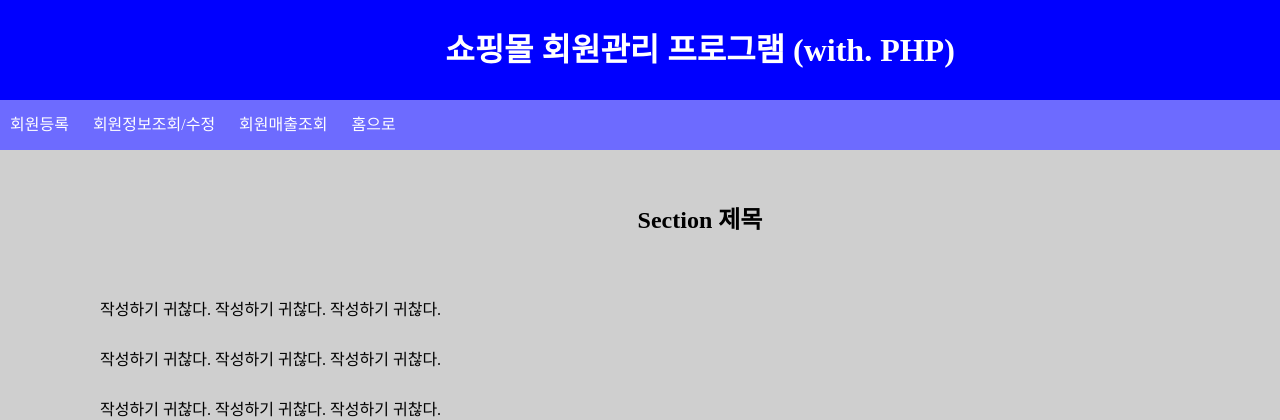
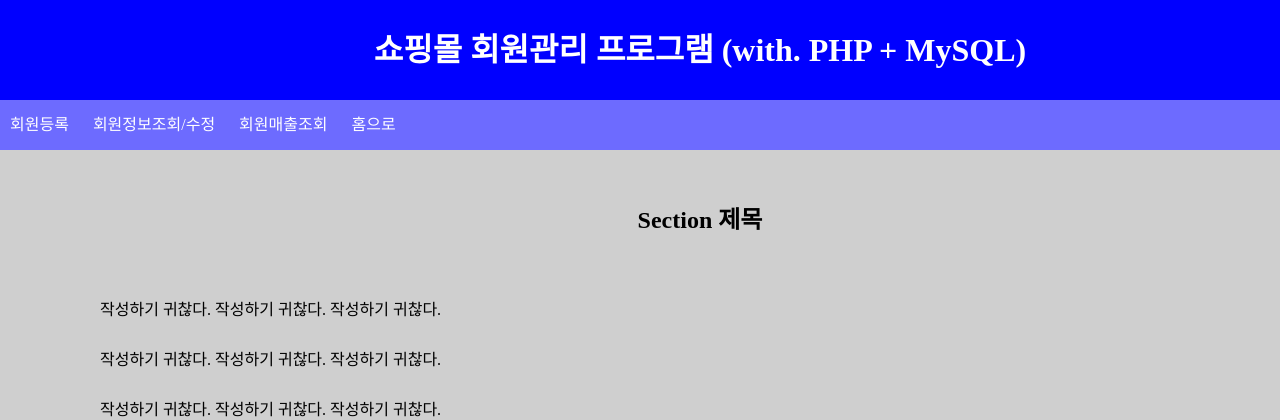
Before and after one commit to dev-seolgang/PHP, a PHP site: page /index.php in a window 1280 px wide; the page is wider, and only the part inside the window is pictured. Shown: the top 420 px of that part. Run offline with PHP 8.4, Linux system fonts and the light colour scheme.

Commit message:
Update header.php

```diff
--- a/header.php
+++ b/header.php
@@ -8,7 +8,7 @@
 </head>
 <div class="wrap">
 <header>
-    <h1>쇼핑몰 회원관리 프로그램 (with. PHP)</h1>
+    <h1>쇼핑몰 회원관리 프로그램 (with. PHP + MySQL)</h1>
 </header>
 <nav>
     <a href="insert_member.php">회원등록</a>
```
